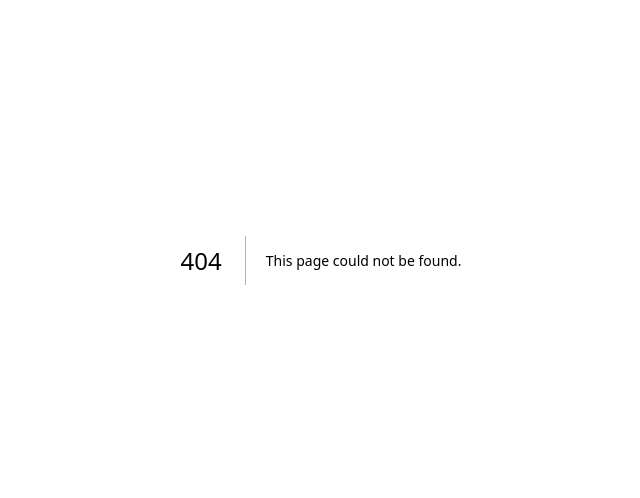
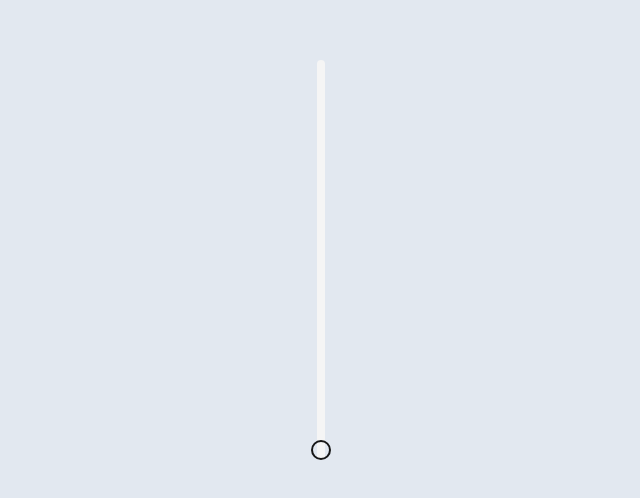
Before and after one commit to StudySandbox/Examples, a Next.js app: page /vertical-range in a window 1280 px wide. Before the commit this address had no page. Shown: the part 140-638 px from the top of the page, without its empty margins (319-959 px from the left). Built offline with nearby package versions, Linux system fonts and the light colour scheme.

Commit message:
add vertical slider

```diff
--- /dev/null
+++ b/app/vertical-range/components/vertical-slider.tsx
@@ -0,0 +1,28 @@
+"use client";
+
+import * as React from "react";
+import * as SliderPrimitive from "@radix-ui/react-slider";
+import { cn } from "@/lib/utils";
+
+const VerticalSlider = React.forwardRef<
+  React.ElementRef<typeof SliderPrimitive.Root>,
+  React.ComponentPropsWithoutRef<typeof SliderPrimitive.Root>
+>(({ className, ...props }, ref) => (
+  <SliderPrimitive.Root
+    orientation="vertical"
+    ref={ref}
+    className={cn(
+      "relative flex touch-none select-none flex-col items-center",
+      className,
+    )}
+    {...props}
+  >
+    <SliderPrimitive.Track className="relative h-full w-2 grow overflow-hidden rounded-full bg-secondary">
+      <SliderPrimitive.Range className="absolute h-full bg-primary" />
+    </SliderPrimitive.Track>
+    <SliderPrimitive.Thumb className="block h-5 w-5 rounded-full border-2 border-primary bg-background ring-offset-background transition-colors focus-visible:outline-none focus-visible:ring-2 focus-visible:ring-ring focus-visible:ring-offset-2 disabled:pointer-events-none disabled:opacity-50" />
+  </SliderPrimitive.Root>
+));
+
+VerticalSlider.displayName = SliderPrimitive.Root.displayName;
+export { VerticalSlider };
--- /dev/null
+++ b/app/vertical-range/page.tsx
@@ -0,0 +1,13 @@
+import { VerticalSlider } from "./components/vertical-slider";
+
+const VerticalRangePage = () => {
+  return (
+    <div className="flex h-screen w-full items-center justify-center bg-slate-200">
+      <div className="flex h-[400px]">
+        <VerticalSlider />
+      </div>
+    </div>
+  );
+};
+
+export default VerticalRangePage;
--- /dev/null
+++ b/components/ui/slider.tsx
@@ -0,0 +1,28 @@
+"use client"
+
+import * as React from "react"
+import * as SliderPrimitive from "@radix-ui/react-slider"
+
+import { cn } from "@/lib/utils"
+
+const Slider = React.forwardRef<
+  React.ElementRef<typeof SliderPrimitive.Root>,
+  React.ComponentPropsWithoutRef<typeof SliderPrimitive.Root>
+>(({ className, ...props }, ref) => (
+  <SliderPrimitive.Root
+    ref={ref}
+    className={cn(
+      "relative flex w-full touch-none select-none items-center",
+      className
+    )}
+    {...props}
+  >
+    <SliderPrimitive.Track className="relative h-1.5 w-full grow overflow-hidden rounded-full bg-primary/20">
+      <SliderPrimitive.Range className="absolute h-full bg-primary" />
+    </SliderPrimitive.Track>
+    <SliderPrimitive.Thumb className="block h-4 w-4 rounded-full border border-primary/50 bg-background shadow transition-colors focus-visible:outline-none focus-visible:ring-1 focus-visible:ring-ring disabled:pointer-events-none disabled:opacity-50" />
+  </SliderPrimitive.Root>
+))
+Slider.displayName = SliderPrimitive.Root.displayName
+
+export { Slider }
--- a/package.json
+++ b/package.json
@@ -14,6 +14,7 @@
     "@radix-ui/react-icons": "^1.3.0",
     "@radix-ui/react-label": "^2.1.0",
     "@radix-ui/react-scroll-area": "^1.1.0",
+    "@radix-ui/react-slider": "^1.2.1",
     "@radix-ui/react-slot": "^1.1.0",
     "@radix-ui/react-tabs": "^1.1.1",
     "@radix-ui/react-toast": "^1.2.1",
```
Also changed, not shown: 1 other file (tests, documents, lock files or other folders).
